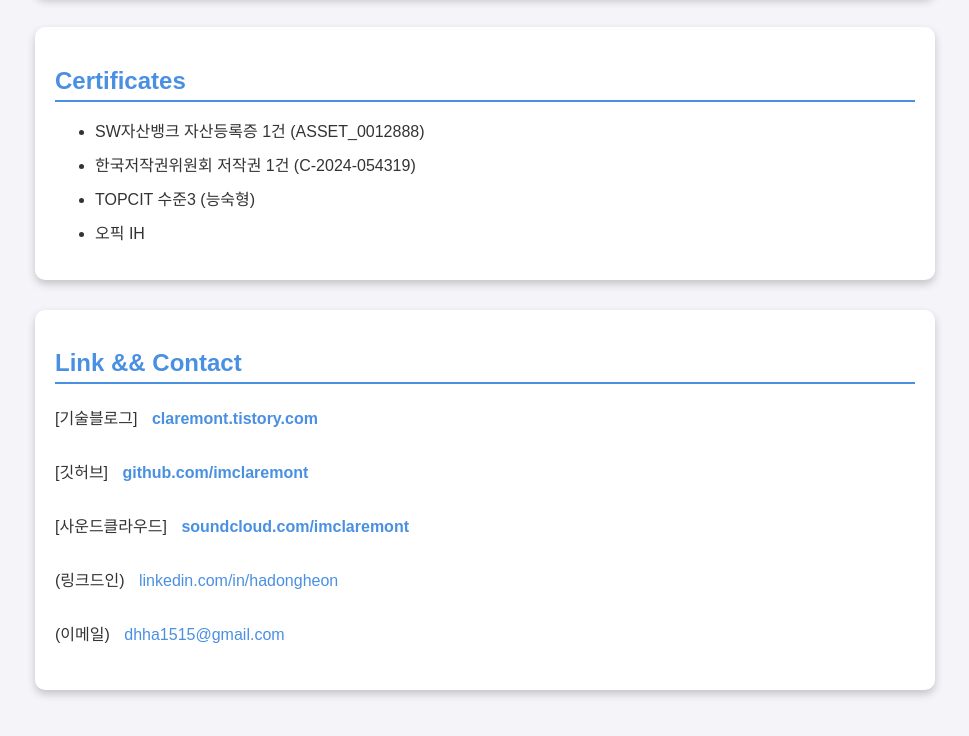
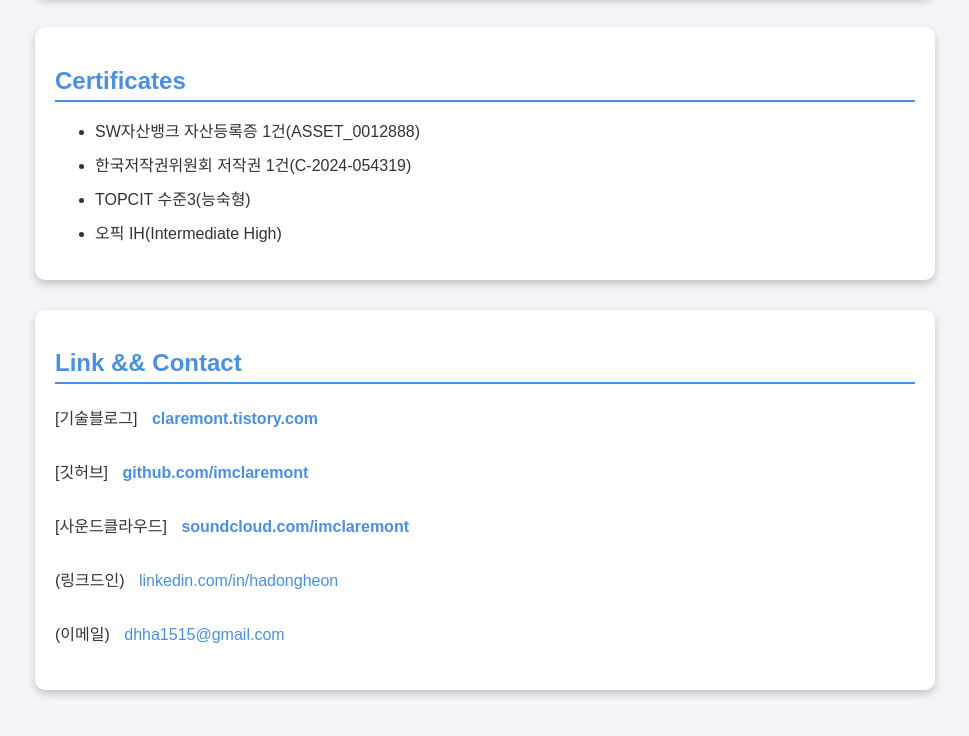
Before and after one commit to imclaremont/RESUME, a plain HTML site: page RESUME/index.html in a window 1280 px wide. Shown: the part 1895-2631 px from the top of the page, without its empty margins (155-1124 px from the left). Drawn offline with Linux system fonts and the light colour scheme.

Commit message:
chore: IH 설명 + 공백 제거

```diff
--- a/RESUME/index.html
+++ b/RESUME/index.html
@@ -120,10 +120,10 @@
         <div class="section">
             <h2>Certificates</h2>
             <ul>
-                <li>SW자산뱅크 자산등록증 1건 (ASSET_0012888)</li>
-                <li>한국저작권위원회 저작권 1건 (C-2024-054319)</li>
-                <li>TOPCIT 수준3 (능숙형)</li>
-                <li>오픽 IH</li>
+                <li>SW자산뱅크 자산등록증 1건(ASSET_0012888)</li>
+                <li>한국저작권위원회 저작권 1건(C-2024-054319)</li>
+                <li>TOPCIT 수준3(능숙형)</li>
+                <li>오픽 IH(Intermediate High)</li>
             </ul>
         </div>
 
```
